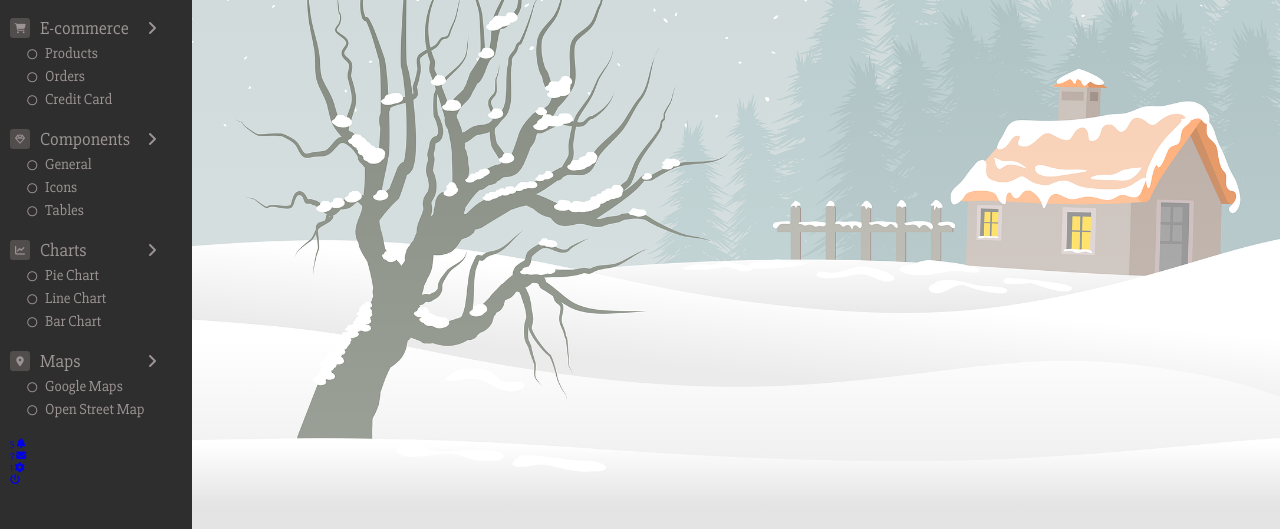
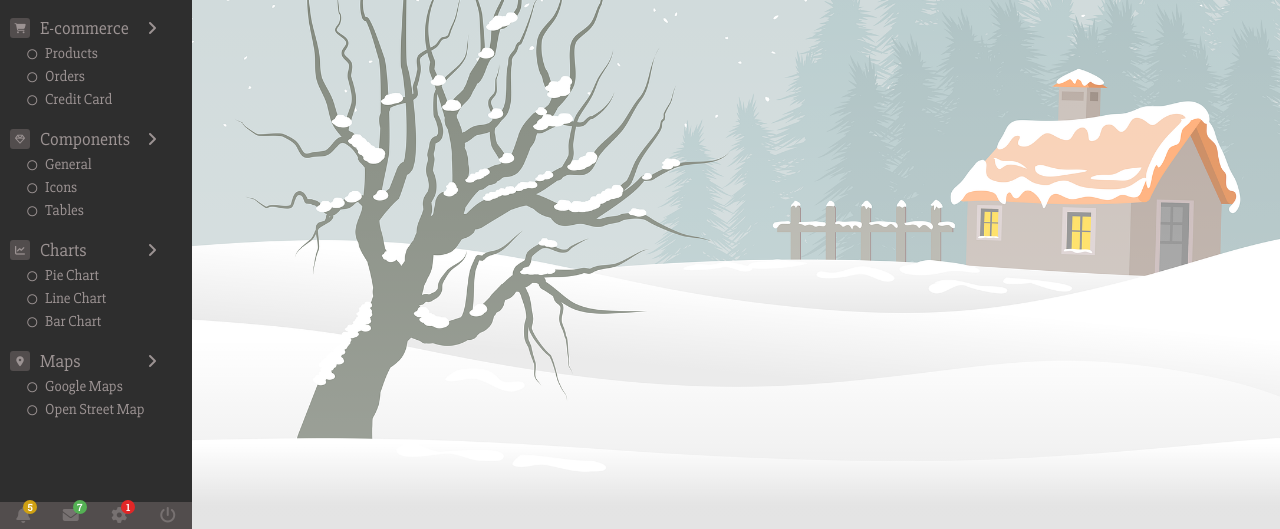
Before and after one commit to AndreiScafi/Sidebar-Menu, a plain HTML site: page index.html in a window 1280 px wide. Shown: the part 271-800 px from the top of the page. Drawn offline with Linux system fonts and the light colour scheme.

Commit message:
Adding style to bottom list with CSS.

```diff
--- a/style.css
+++ b/style.css
@@ -162,6 +162,59 @@ html {
     color: var(--active-icon-color);
 }
 
+.bottom-list {
+    width: 100%;
+    background-color: var(--primary-color);
+    position: absolute;
+    bottom: 0;
+    padding: .5rem 0;
+    display: flex;
+    justify-content: space-around;
+    transform: translateX(-1rem);
+}
+
+.bottom-list-link {
+    position: relative;
+}
+
+.bottom-list-link i {
+    font-size: 1.6rem;
+    color: var(--secondary-color);
+    transition: color .3s;
+}
+
+.bottom-list-link:hover i {
+    color: var(--active-icon-color);
+}
+
+.bottom-list-link span {
+    font-family: 'Roboto Slab', serif;
+    font-weight: 600;
+    font-size: 1rem;
+    color: #fff;
+    position: absolute;
+    top: -100%;
+    right: -50%;
+    width: 1.4rem;
+    height: 1.4rem;
+    border-radius: 50%;
+    display: flex;
+    justify-content: center;
+    align-items: center;
+}
+
+.bottom-list-item:nth-child(1) span {
+    background-color: #cfa012;
+}
+
+.bottom-list-item:nth-child(2) span {
+    background-color: #54b154;
+}
+
+.bottom-list-item:nth-child(3) span {
+    background-color: #e22727;
+}
+
 /* End of Sidebar Menu */
 
 /* Main Section */
```
